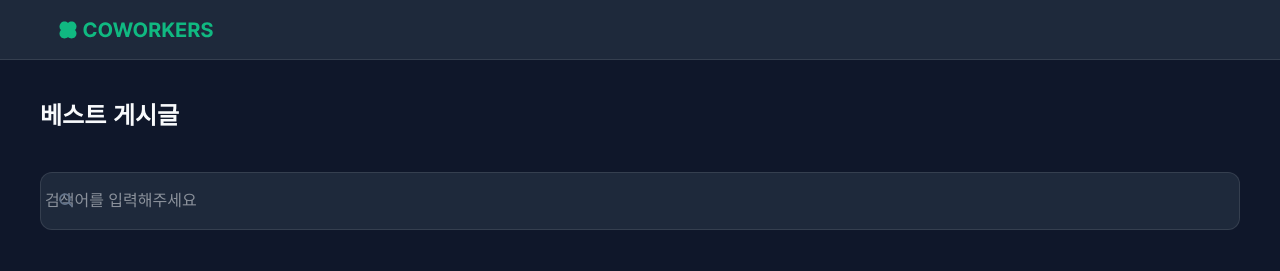
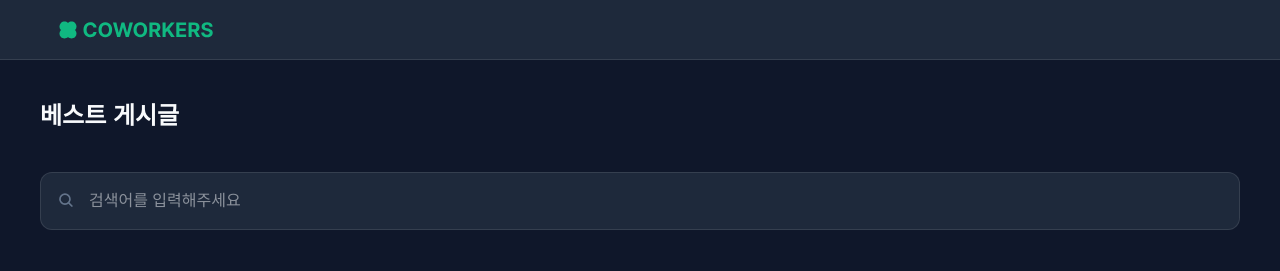
Before and after one commit to ozen0718/coworkers, a Next.js app: page /boards/best in a window 1280 px wide. Shown: the top 271 px of the page. Built offline with nearby package versions, Linux system fonts and the light colour scheme.

Commit message:
[Refactor] 검색어 input 패딩 수정

```diff
--- a/src/app/(pages)/(main)/boards/best/page.tsx
+++ b/src/app/(pages)/(main)/boards/best/page.tsx
@@ -17,7 +17,7 @@ export default function BoardPage() {
     <div className="my-10">
       <p className="font-bold sm:text-2xl">베스트 게시글</p>
 
-      <div className="relative mt-10">
+      <div className="relative mt-10 w-full">
         <img
           src="/icons/search.svg"
           alt="검색 아이콘"
@@ -26,7 +26,7 @@ export default function BoardPage() {
         <input
           type="text"
           placeholder="검색어를 입력해주세요"
-          className="bg-bg200 w-full rounded-xl border border-[#F8FAFC1A] p-4 pl-1"
+          className="bg-bg200 w-full rounded-xl border border-[#F8FAFC1A] p-4 pl-12"
           value={searchTerm}
           onChange={(e) => setSearchTerm(e.target.value)}
         />
```
